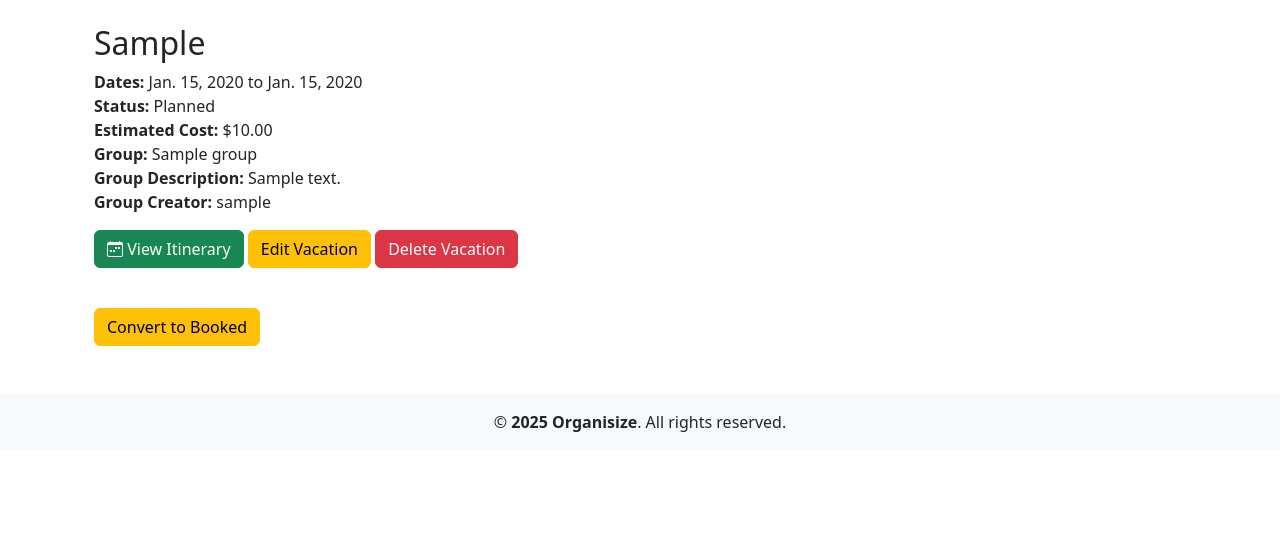
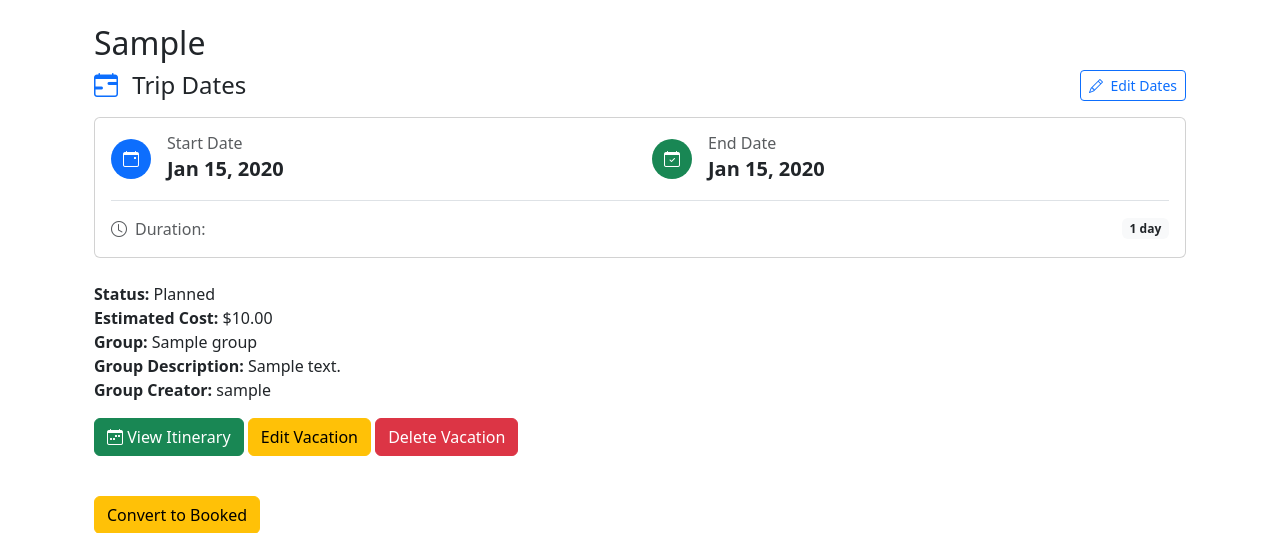
Before and after one commit to liljoker919/organisize, a Django app: page /vacations/1/ in a window 1280 px wide. Shown: the part 56-589 px from the top of the page. Run offline with Django 4.2, Linux system fonts and the light colour scheme; a user stored in the database is signed in; tables that the repository leaves empty hold one stand-in row (values such as "Sample post").

Commit message:
Create dates section component with styled card display and editing functionality
Co-authored-by: liljoker919 <17305422+liljoker919@users.noreply.github.com>

```diff
--- /dev/null
+++ b/planner/templates/planner/components/dates_section.html
@@ -0,0 +1,63 @@
+<!-- Dates Section Component -->
+<div class="d-flex justify-content-between align-items-center mb-3">
+    <h4 class="mb-0">
+        <i class="bi bi-calendar-range text-primary me-2"></i>
+        Trip Dates
+    </h4>
+    {% if vacation.trip_type == "planned" and vacation.owner == user %}
+    <button class="btn btn-outline-primary btn-sm" data-bs-toggle="modal" data-bs-target="#editVacationModal">
+        <i class="bi bi-pencil me-1"></i>
+        Edit Dates
+    </button>
+    {% endif %}
+</div>
+
+<div class="card mb-4">
+    <div class="card-body">
+        <div class="row align-items-center">
+            <div class="col-md-6">
+                <div class="d-flex align-items-center mb-3 mb-md-0">
+                    <div class="bg-primary text-white rounded-circle d-inline-flex justify-content-center align-items-center me-3"
+                         style="width: 40px; height: 40px;">
+                        <i class="bi bi-calendar-event"></i>
+                    </div>
+                    <div>
+                        <h6 class="mb-0 text-muted">Start Date</h6>
+                        <strong class="fs-5">{{ vacation.start_date|date:"M d, Y" }}</strong>
+                    </div>
+                </div>
+            </div>
+            <div class="col-md-6">
+                <div class="d-flex align-items-center">
+                    <div class="bg-success text-white rounded-circle d-inline-flex justify-content-center align-items-center me-3"
+                         style="width: 40px; height: 40px;">
+                        <i class="bi bi-calendar-check"></i>
+                    </div>
+                    <div>
+                        <h6 class="mb-0 text-muted">End Date</h6>
+                        <strong class="fs-5">{{ vacation.end_date|date:"M d, Y" }}</strong>
+                    </div>
+                </div>
+            </div>
+        </div>
+
+        <!-- Trip Duration Info -->
+        <div class="row mt-3">
+            <div class="col-12">
+                <div class="border-top pt-3">
+                    <div class="d-flex justify-content-between align-items-center">
+                        <div class="d-flex align-items-center">
+                            <i class="bi bi-clock text-muted me-2"></i>
+                            <span class="text-muted">Duration:</span>
+                        </div>
+                        <span class="badge bg-light text-dark">
+                            {% load activity_extras %}
+                            {% vacation_duration vacation as days %}
+                            {{ days }} day{{ days|pluralize }}
+                        </span>
+                    </div>
+                </div>
+            </div>
+        </div>
+    </div>
+</div>
--- a/planner/templates/planner/vacation_detail.html
+++ b/planner/templates/planner/vacation_detail.html
@@ -3,8 +3,11 @@
 {% block content %}
 <div class="container mt-4">
     <h2>{{ vacation.destination }}</h2>
+
+    <!-- Dates Section -->
+    {% include "planner/components/dates_section.html" %}
+
     <p>
-        <strong>Dates:</strong> {{ vacation.start_date }} to {{ vacation.end_date }}<br>
         <strong>Status:</strong> {{ vacation.trip_type|capfirst }}<br>
         <strong>Estimated Cost:</strong> ${{ vacation.estimated_cost }}<br>
         {% if group %}
--- a/planner/templatetags/activity_extras.py
+++ b/planner/templatetags/activity_extras.py
@@ -5,3 +5,10 @@ register = template.Library()
 @register.filter
 def has_voted(activity, user):
     return activity.voted_users.filter(pk=user.pk).exists()
+
+@register.simple_tag
+def vacation_duration(vacation):
+    """Calculate vacation duration in days"""
+    if vacation.start_date and vacation.end_date:
+        return (vacation.end_date - vacation.start_date).days + 1
+    return 0
--- a/venv_temp/pyvenv.cfg
+++ /dev/null
@@ -1,5 +0,0 @@
-home = /usr/bin
-include-system-site-packages = false
-version = 3.12.3
-executable = /usr/bin/python3.12
-command = /usr/bin/python -m venv /home/runner/work/organisize/organisize/venv_temp
```
Also changed, not shown: 14 other files.
